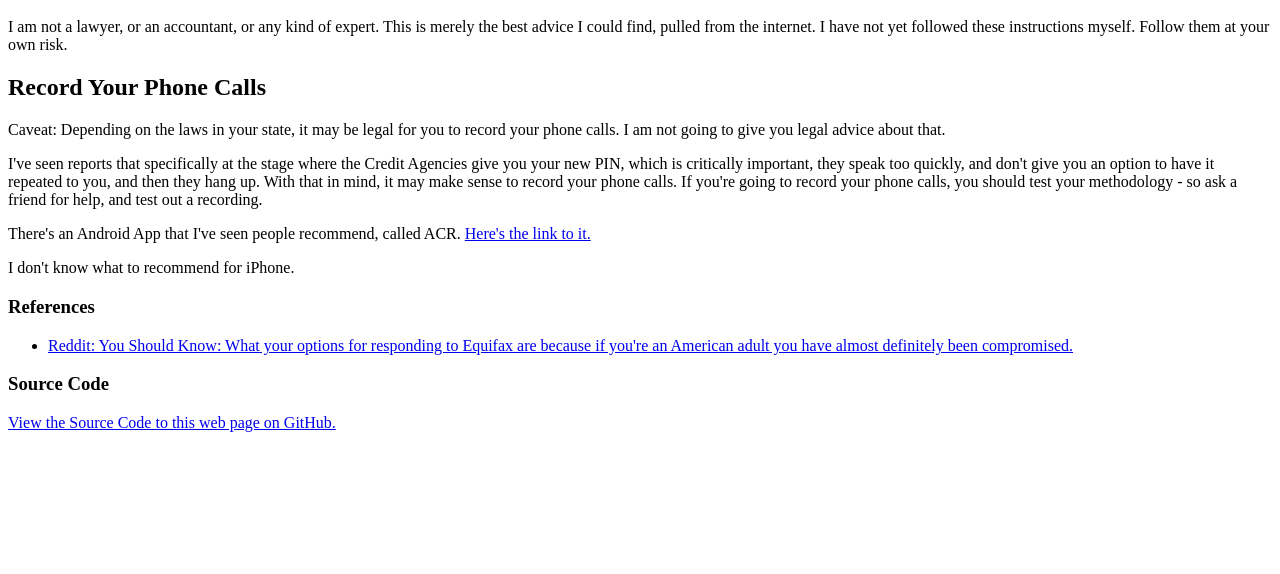
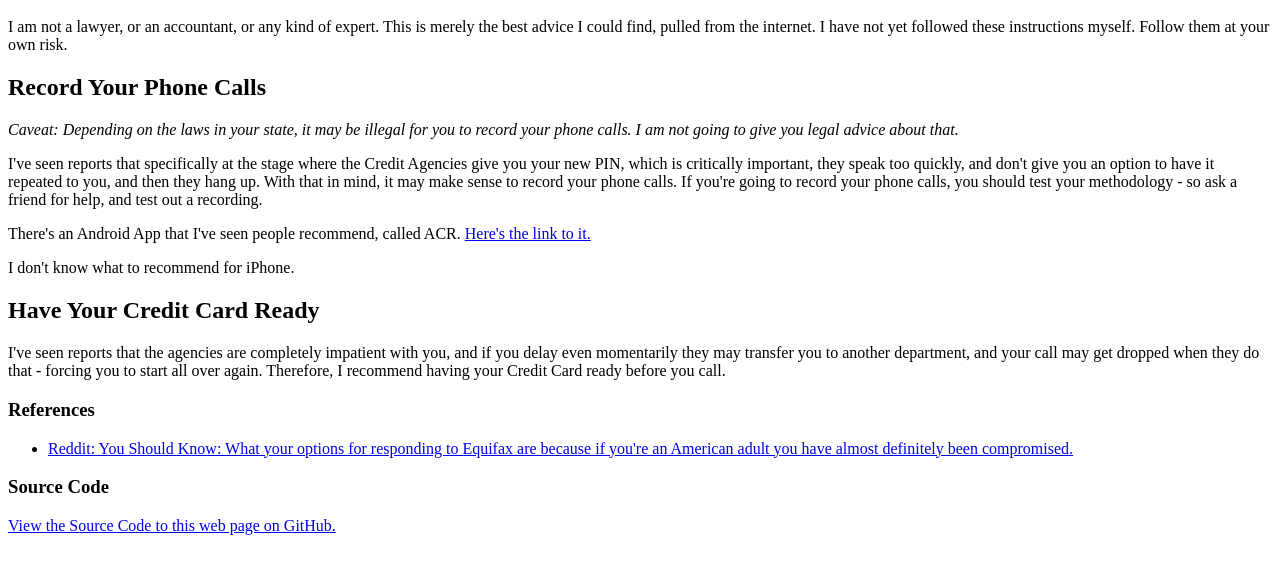
Before and after one commit to MattCruikshank/CreditFreeze, a plain HTML site: page index.html in a window 1280 px wide. Shown: the part 48-622 px from the top of the page. Drawn offline with Linux system fonts and the light colour scheme.

Commit message:
Credit Card Ready

```diff
--- a/index.html
+++ b/index.html
@@ -11,8 +11,8 @@
     </p>
     <h2>Record Your Phone Calls</h2>
       <p>
-        Caveat: Depending on the laws in your state, it may be legal for you to record your phone calls.  I am not going to give
-        you legal advice about that.
+        <i>Caveat: Depending on the laws in your state, it may be illegal for you to record your phone calls.  I am not going
+        to give you legal advice about that.</i>
       </p>
       <p>
         I've seen reports that specifically at the stage where the Credit Agencies give you your new PIN, which is
@@ -26,6 +26,12 @@
       </p>
       <p>
         I don't know what to recommend for iPhone.
+      </p>
+    <h2>Have Your Credit Card Ready</h2>
+      <p>
+        I've seen reports that the agencies are completely impatient with you, and if you delay even momentarily
+        they may transfer you to another department, and your call may get dropped when they do that - forcing you
+        to start all over again.  Therefore, I recommend having your Credit Card ready before you call.
       </p>
     <h3>References</h3>
     <ul>
```
